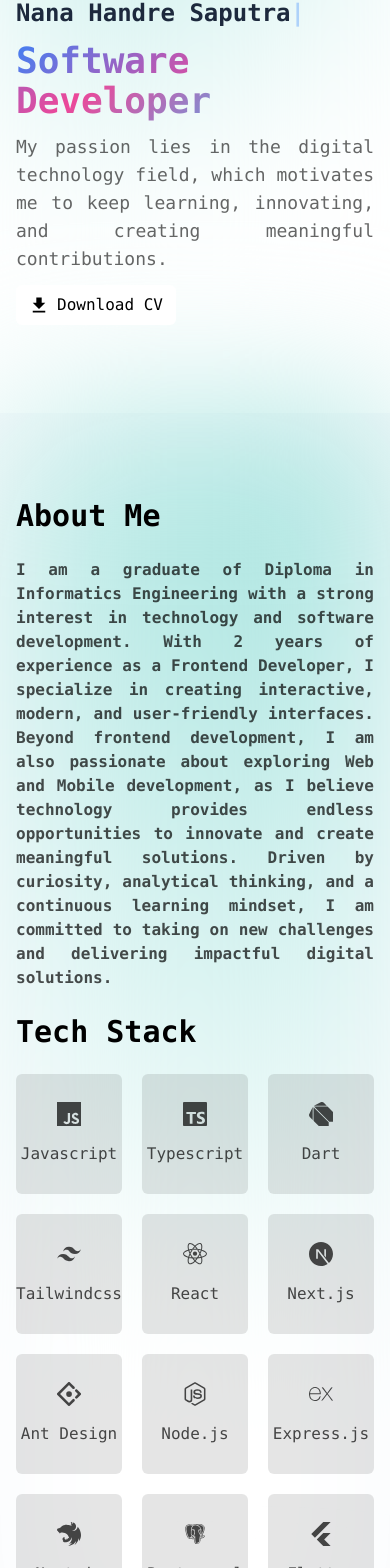
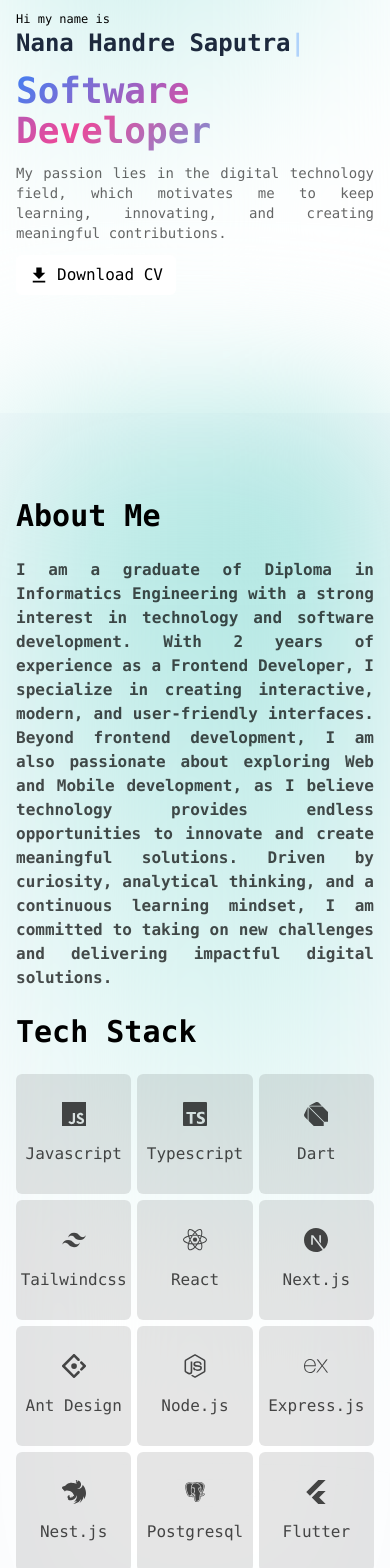
Before and after one commit to Nanahandresaputra/myLandingPage, a React (Vite) app: page / in a window 390 px wide. Shown: the part 420-1988 px from the top of the page. Built offline with nearby package versions, Linux system fonts and the light colour scheme.

Commit message:
update responsive mobile

```diff
--- a/src/components/home/about-me/skil-card.jsx
+++ b/src/components/home/about-me/skil-card.jsx
@@ -90,7 +90,7 @@ const SkillsCard = () => {
   ];
 
   return (
-    <section className="grid grid-cols-3 md:grid-cols-6 gap-5">
+    <section className="grid grid-cols-3 md:grid-cols-6 gap-1.5 md:gap-5">
       {logos.map((data, index) => (
         <div
           className="py-7 rounded-md  dark:bg-white/20 bg-black/10 flex flex-col items-center space-y-4"
--- a/src/components/home/banner/index.jsx
+++ b/src/components/home/banner/index.jsx
@@ -56,11 +56,7 @@ const HomeBanner = () => {
             className="text-4xl font-bold lg:text-5xl"
             text="Software Developer"
           />
-          <p className=" text-black/60 dark:text-white/60 text-justify text-lg md:text-xl">
-            {/* I am passionate about IT and programming, focusing on web and mobile
-            development. I enjoy building modern, interactive, and user-friendly
-            applications while continuously learning to stay updated with the
-            latest technologies and deliver the best digital solutions. */}
+          <p className=" text-black/60 dark:text-white/60 text-justify text-sm md:text-xl">
             {t("banner.description")}
           </p>
           <button
--- a/src/components/home/portofolio/index.jsx
+++ b/src/components/home/portofolio/index.jsx
@@ -10,7 +10,7 @@ const Portofolio = () => {
 
   return (
     <section
-      className="min-h-screen py-[5vh] w-full bg-white dark:bg-[#020617] relative flex flex-col justify-center"
+      className="min-h-screen lg:py-[5vh] w-full bg-white dark:bg-[#020617] relative flex flex-col justify-center"
       id="Portofolios"
     >
       <div
--- a/src/lang/id.json
+++ b/src/lang/id.json
@@ -6,7 +6,7 @@
     "contact": "Kontak"
   },
   "banner": {
-    "hiText": "Halo nam saya",
+    "hiText": "Halo nama saya",
     "description": "Minat saya terletak di bidang teknologi digital, yang memotivasi saya untuk terus belajar, berinovasi, dan memberikan kontribusi yang bermakna."
   },
   "aboutMe": {
--- a/src/layout/navbar.jsx
+++ b/src/layout/navbar.jsx
@@ -188,7 +188,7 @@ const Navbar = () => {
                     }}
                     className="px-3 py-2.5 hover:cursor-pointer text-sm sm:text-base font-medium text-gray-600 dark:text-gray-300 rounded-md hover:bg-gray-100 dark:hover:bg-gray-800 transition-colors"
                   >
-                    {text.key}
+                    {text.title}
                   </a>
                 ))}
                 <div className="pt-4 mt-2 border-t border-gray-200 dark:border-gray-700 flex flex-col items-start space-y-5">
--- a/src/page/porto-detail/index.jsx
+++ b/src/page/porto-detail/index.jsx
@@ -148,10 +148,10 @@ const PortoDetailPage = () => {
               }),
         }}
       />
-      <div className="container py-[10vh] 2xl:py-0 mx-auto px-4 sm:px-6 lg:px-8 xl:px-12 2xl:px-16 max-w-7xl relative z-10 space-y-12">
+      <div className="container py-[4vh] md:py-0 lg:py-[10vh] 2xl:py-0 mx-auto px-4 sm:px-6 lg:px-8 xl:px-12 2xl:px-16 max-w-7xl relative z-10 space-y-12">
         <div className="space-y-5">
           <p
-            className={`text-black dark:text-white font-semibold text-4xl md:text-5xl`}
+            className={`text-black dark:text-white font-semibold text-3xl md:text-5xl`}
           >
             {state.title}
           </p>
```
